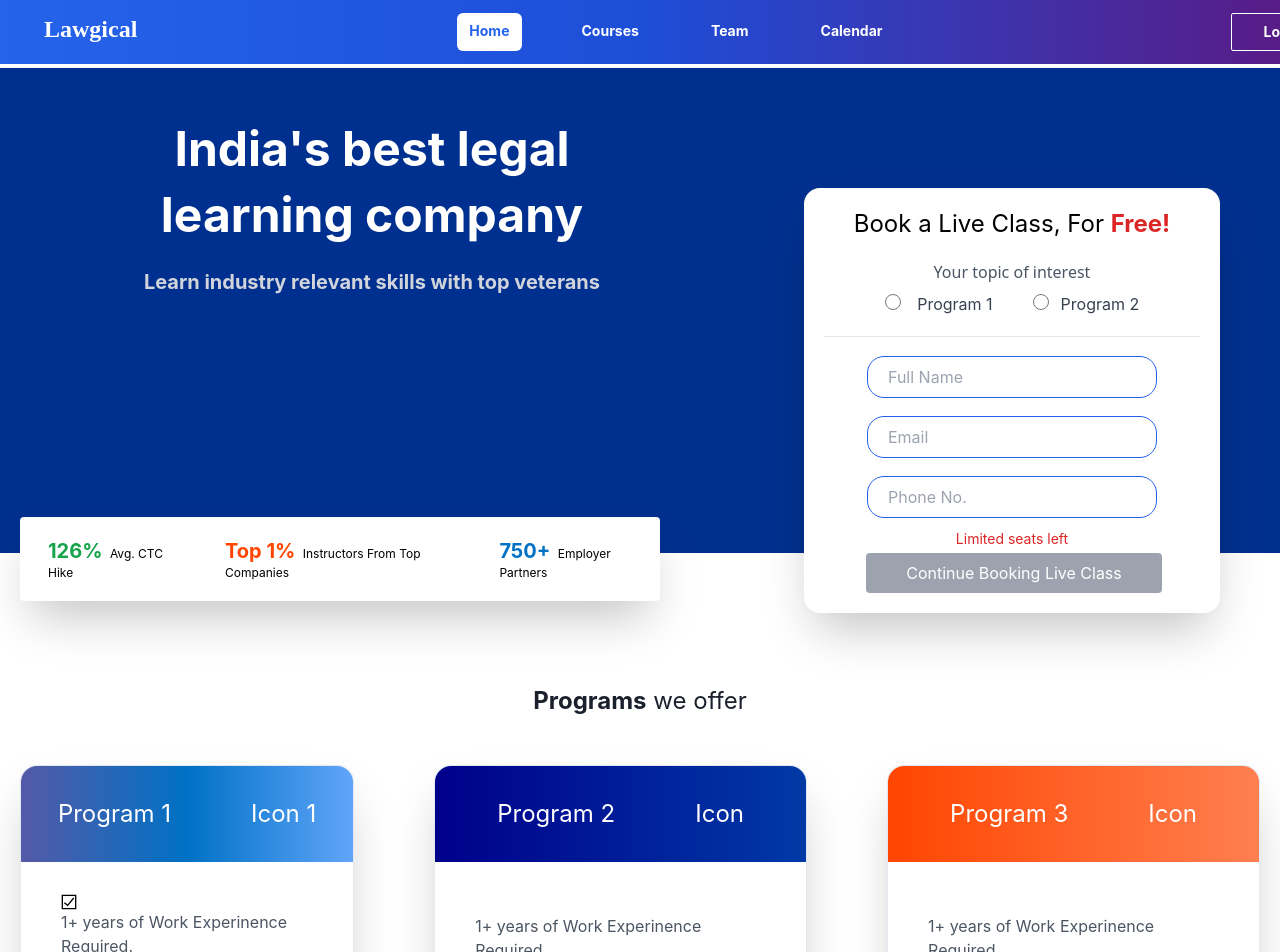
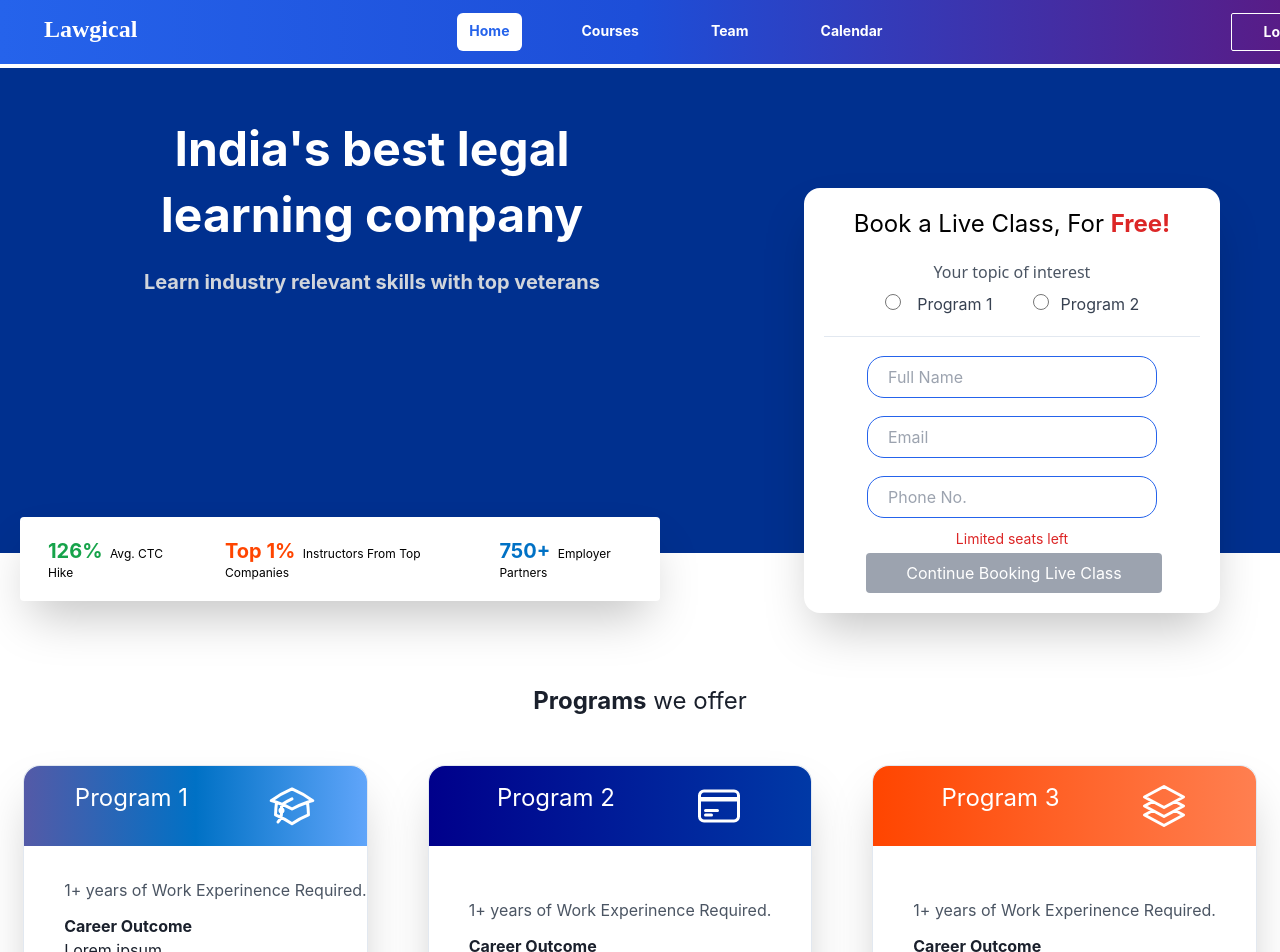
Before and after one commit to Pixelwand/thelawgicalbuddy, a React (Create React App) app in the folder frontend/: page / in a window 1280 px wide. Shown: the top 952 px of the page. Built offline with nearby package versions, Linux system fonts and the light colour scheme; a web font is replaced by a local one.

Commit message:
added framer motion

```diff
--- a/frontend/src/components/Homepage/Events/Events.jsx
+++ b/frontend/src/components/Homepage/Events/Events.jsx
@@ -1,19 +1,26 @@
 import React from 'react';
 import { event } from '../../Assets/index';
- import {ArrowRightIcon} from '@heroicons/react/20/solid';
+import { ArrowRightIcon } from '@heroicons/react/20/solid';
+import { motion } from 'framer-motion';
 
 export const Events = () => {
   return (
     <>
     <div className='bg-learningBackground mb-10 text-white pb-10 pt-5'>
-      <div className='text-center font-sans text-xl mb-5'>
+      <div className='text-center font-sans text-xl mb-10'>
       <div>Upskill with The Lawgical Buddy</div>
     <div>Learn from the best in the industry</div>
     <div>Get access to the best resources</div>
       </div>
 
     <div className='flex flex-col lg:flex-row lg:justify-center lg:gap-10 gap-6 px-4'>
-    <div class="max-w-sm bg-white border border-gray-200 rounded-lg shadow dark:bg-gray-800 dark:border-gray-700">
+                  <motion.div
+                       transition={{
+              duration: 0.8,
+            }}
+            whileHover={{ scale: 1.1, duration: 6 }}
+            whileTap={{ scale: 0.9, duration: 2 }}
+                      class="max-w-sm bg-white border border-gray-200 rounded-lg shadow dark:bg-gray-800 dark:border-gray-700">
     <a href="/">
         <img class="rounded-t-lg" src={event} alt="" />
     </a>
@@ -26,8 +33,14 @@ export const Events = () => {
         Register Now <ArrowRightIcon className='h-5 w-5 ml-2 -mr-1'/>
         </a>
     </div>
-</div>
-<div class="max-w-sm bg-white border border-gray-200 rounded-lg shadow dark:bg-gray-800 dark:border-gray-700">
+</motion.div>
+                  <motion.div
+                       transition={{
+              duration: 0.8,
+            }}
+            whileHover={{ scale: 1.1, duration: 6 }}
+            whileTap={{ scale: 0.9, duration: 2 }}
+                      class="max-w-sm bg-white border border-gray-200 rounded-lg shadow dark:bg-gray-800 dark:border-gray-700">
     <a href="/">
         <img class="rounded-t-lg" src={event} alt="" />
     </a>
@@ -40,8 +53,14 @@ export const Events = () => {
         Register Now <ArrowRightIcon className='h-5 w-5 ml-2 -mr-1'/>
         </a>
     </div>
-</div>
-<div class="max-w-sm bg-white border border-gray-200 rounded-lg shadow dark:bg-gray-800 dark:border-gray-700">
+</motion.div>
+                  <motion.div
+                       transition={{
+              duration: 0.8,
+            }}
+            whileHover={{ scale: 1.1, duration: 6 }}
+            whileTap={{ scale: 0.9, duration: 2 }}
+                      class="max-w-sm bg-white border border-gray-200 rounded-lg shadow dark:bg-gray-800 dark:border-gray-700">
     <a href="/">
         <img class="rounded-t-lg" src={event} alt="" />
     </a>
@@ -55,7 +74,7 @@ export const Events = () => {
 
         </a>
     </div>
-</div>
+</motion.div>
     </div>
 
     </div>
--- a/frontend/src/components/Homepage/Programs/Programs.jsx
+++ b/frontend/src/components/Homepage/Programs/Programs.jsx
@@ -1,6 +1,7 @@
 import React from 'react';
 import { GrCheckboxSelected } from "react-icons/gr";
 import { programone } from '../../Assets/index';
+import { motion } from "framer-motion";
 
 
 export const Programs = () => {
@@ -10,19 +11,42 @@ export const Programs = () => {
         <div className="text-center text-2xl my-6 leading-10 ">
           <b>Programs</b> we offer
         </div>
-        <div className="flex flex-col lg:flex-row  lg:justify-center gap-10 text-center">
-          <div className="shadow-2xl m-5 border-solid border rounded-2xl">
+        <div className="flex flex-col lg:flex-row  lg:justify-center gap-5 text-center">
+          <motion.div
+            transition={{
+              duration: 0.8,
+            }}
+            whileHover={{ scale: 1.1, duration: 6 }}
+            whileTap={{ scale: 0.9, duration: 2 }}
+            className="shadow-2xl m-5 border-solid border rounded-2xl"
+          >
             <div>
-              <div className="bg-gradient-to-r from-liberty via-intel to-blue-400 text-2xl text-white rounded-t-2xl py-8 flex flex-row gap-20 justify-center">
+              <div className="bg-gradient-to-r from-liberty via-intel to-blue-400 text-2xl text-white rounded-t-2xl py-4 flex flex-row gap-20 justify-center">
                 <div>Program 1</div>
-                <div>Icon 1
+                <div>
+                  <svg
+                    xmlns="http://www.w3.org/2000/svg"
+                    fill="none"
+                    viewBox="0 0 24 24"
+                    stroke-width="1.5"
+                    stroke="currentColor"
+                    class="w-12 h-12"
+                  >
+                    <path
+                      stroke-linecap="round"
+                      stroke-linejoin="round"
+                      d="M4.26 10.147a60.436 60.436 0 00-.491 6.347A48.627 48.627 0 0112 20.904a48.627 48.627 0 018.232-4.41 60.46 60.46 0 00-.491-6.347m-15.482 0a50.57 50.57 0 00-2.658-.813A59.905 59.905 0 0112 3.493a59.902 59.902 0 0110.399 5.84c-.896.248-1.783.52-2.658.814m-15.482 0A50.697 50.697 0 0112 13.489a50.702 50.702 0 017.74-3.342M6.75 15a.75.75 0 100-1.5.75.75 0 000 1.5zm0 0v-3.675A55.378 55.378 0 0112 8.443m-7.007 11.55A5.981 5.981 0 006.75 15.75v-1.5"
+                    />
+                  </svg>
                   {/* <img src={programone} alt="Program One" className='h-20 w-24 rounded-2xl'/> */}
                 </div>
               </div>
               <div className="pl-10 pt-5 pb-10">
                 <div className="text-left">
                   <div className="my-3 text-gray-600">
-                    <div><span><GrCheckboxSelected className='text-blue-600'/></span>1+ years of Work Experinence Required.</div>
+                    <div>
+                      1+ years of Work Experinence Required.
+                    </div>
                   </div>
                 </div>
                 <div className="font-bold text-left">Career Outcome</div>
@@ -40,12 +64,34 @@ export const Programs = () => {
                 </div>
               </div>
             </div>
-          </div>
-          <div className="shadow-2xl m-5 border-solid border rounded-2xl ">
+          </motion.div>
+          <motion.div
+            transition={{
+              duration: 0.8,
+            }}
+            whileHover={{ scale: 1.1, duration: 6 }}
+            whileTap={{ scale: 0.9, duration: 2 }}
+            className="shadow-2xl m-5 border-solid border rounded-2xl "
+          >
             <div>
-              <div className="bg-gradient-to-r from-darkblue to-boeing text-2xl text-white rounded-t-2xl py-8 flex flex-row gap-20 justify-center">
+              <div className="bg-gradient-to-r from-darkblue to-boeing text-2xl text-white rounded-t-2xl py-4 flex flex-row gap-20 justify-center">
                 <div> Program 2</div>
-                <div>Icon</div>
+                <div>
+                  <svg
+                    xmlns="http://www.w3.org/2000/svg"
+                    fill="none"
+                    viewBox="0 0 24 24"
+                    stroke-width="1.5"
+                    stroke="currentColor"
+                    class="w-12 h-12"
+                  >
+                    <path
+                      stroke-linecap="round"
+                      stroke-linejoin="round"
+                      d="M2.25 8.25h19.5M2.25 9h19.5m-16.5 5.25h6m-6 2.25h3m-3.75 3h15a2.25 2.25 0 002.25-2.25V6.75A2.25 2.25 0 0019.5 4.5h-15a2.25 2.25 0 00-2.25 2.25v10.5A2.25 2.25 0 004.5 19.5z"
+                    />
+                  </svg>
+                </div>
               </div>
             </div>
             <div className="p-10">
@@ -68,15 +114,37 @@ export const Programs = () => {
                 </div>
               </div>
             </div>
-          </div>
-          <div className="shadow-2xl m-5 border-solid border rounded-2xl">
+          </motion.div>
+          <motion.div
+            transition={{
+              duration: 0.8,
+            }}
+            whileHover={{ scale: 1.1 }}
+            whileTap={{ scale: 0.9, duration: 2 }}
+            className="shadow-2xl m-5 border-solid border rounded-2xl"
+          >
             <div>
-              <div className="bg-gradient-to-r from-orangered  to-coral text-2xl text-white rounded-t-2xl py-8 flex flex-row gap-20 justify-center">
+              <div className="bg-gradient-to-r from-orangered  to-coral text-2xl text-white rounded-t-2xl py-4 flex flex-row gap-20 justify-center">
                 <div>Program 3</div>
-                <div>Icon</div>
+                <div>
+                  <svg
+                    xmlns="http://www.w3.org/2000/svg"
+                    fill="none"
+                    viewBox="0 0 24 24"
+                    stroke-width="1.5"
+                    stroke="currentColor"
+                    class="w-12 h-12"
+                  >
+                    <path
+                      stroke-linecap="round"
+                      stroke-linejoin="round"
+                      d="M6.429 9.75L2.25 12l4.179 2.25m0-4.5l5.571 3 5.571-3m-11.142 0L2.25 7.5 12 2.25l9.75 5.25-4.179 2.25m0 0L21.75 12l-4.179 2.25m0 0l4.179 2.25L12 21.75 2.25 16.5l4.179-2.25m11.142 0l-5.571 3-5.571-3"
+                    />
+                  </svg>
+                </div>
               </div>
             </div>
-            <div className='p-10'>
+            <div className="p-10">
               <div className="text-left">
                 <div className="my-3 text-gray-600">
                   <div>1+ years of Work Experinence Required.</div>
@@ -96,7 +164,7 @@ export const Programs = () => {
                 </div>
               </div>
             </div>
-          </div>
+          </motion.div>
         </div>
       </div>
     </>
--- a/frontend/src/components/Homepage/Testimonials/Testimonials.jsx
+++ b/frontend/src/components/Homepage/Testimonials/Testimonials.jsx
@@ -1,4 +1,5 @@
-import React from 'react'
+import React from 'react';
+import {motion} from 'framer-motion'
 
 export const Testimonials = () => {
   return (
@@ -15,7 +16,13 @@ export const Testimonials = () => {
         </div>
 
         <div className=" flex flex-col lg:flex-row justify-center gap-5 lg:gap-14 pb-10 pt-5  px-3">
-          <div class=" bg-gradient-to-r from-astros to-chelesa text-white max-w-sm p-6 bg-white border border-gray-200 rounded-lg shadow dark:bg-gray-800 dark:border-gray-700">
+          <motion.div
+           transition={{
+              duration: 0.8,
+            }}
+            whileHover={{ scale: 1.1, duration: 6 }}
+            whileTap={{ scale: 0.9, duration: 2 }}
+            class=" bg-gradient-to-r from-astros to-chelesa text-white max-w-sm p-6 bg-white border border-gray-200 rounded-lg shadow dark:bg-gray-800 dark:border-gray-700">
             <a href="/">
               <div class="relative w-10 h-10 overflow-hidden rounded-full dark:bg-gray-600 ">
                 <svg
@@ -60,9 +67,15 @@ export const Testimonials = () => {
                 ></path>
               </svg>
             </a>
-          </div>
+          </motion.div>
 
-          <div class="max-w-sm p-6 bg-white border border-gray-200 rounded-lg shadow dark:bg-gray-800 dark:border-gray-700">
+          <motion.div
+             transition={{
+              duration: 0.8,
+            }}
+            whileHover={{ scale: 1.1, duration: 6 }}
+            whileTap={{ scale: 0.9, duration: 2 }}
+            class="max-w-sm p-6 bg-white border border-gray-200 rounded-lg shadow dark:bg-gray-800 dark:border-gray-700">
             <a href="/">
               <div class="relative w-10 h-10 overflow-hidden bg-gray-100 rounded-full dark:bg-gray-600">
                 <svg
@@ -105,9 +118,15 @@ export const Testimonials = () => {
                 ></path>
               </svg>
             </a>
-          </div>
+          </motion.div>
 
-          <div class="max-w-sm p-6 bg-white border border-gray-200 rounded-lg shadow dark:bg-gray-800 dark:border-gray-700">
+          <motion.div
+             transition={{
+              duration: 0.8,
+            }}
+            whileHover={{ scale: 1.1, duration: 6 }}
+            whileTap={{ scale: 0.9, duration: 2 }}
+            class="max-w-sm p-6 bg-white border border-gray-200 rounded-lg shadow dark:bg-gray-800 dark:border-gray-700">
             <a href="/">
               <div class="relative w-10 h-10 overflow-hidden bg-gray-100 rounded-full dark:bg-gray-600">
                 <svg
@@ -150,7 +169,7 @@ export const Testimonials = () => {
                 ></path>
               </svg>
             </a>
-          </div>
+          </motion.div>
 
           </div>
       </div>
--- /dev/null
+++ b/package.json
@@ -0,0 +1,5 @@
+{
+  "dependencies": {
+    "framer-motion": "^10.6.0"
+  }
+}
```
Also changed, not shown: 1 other file (tests, documents, lock files or other folders).
